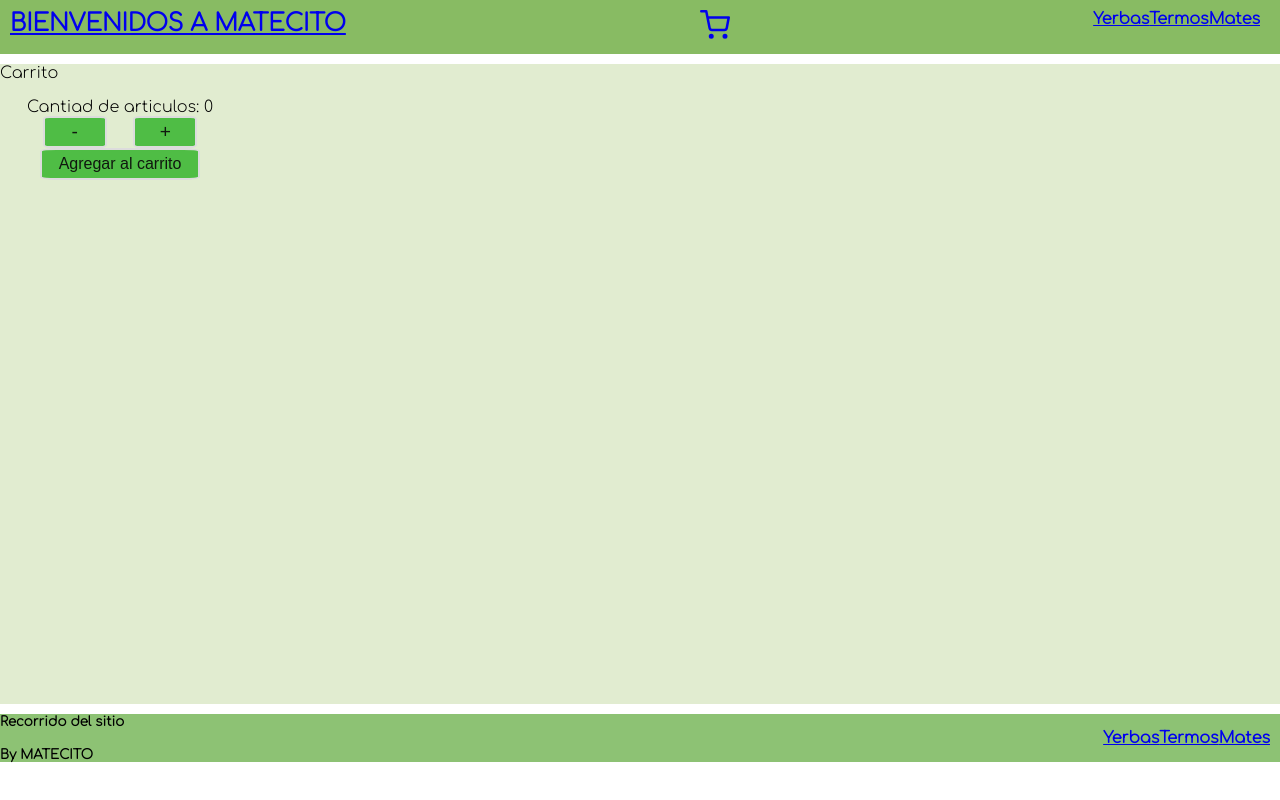
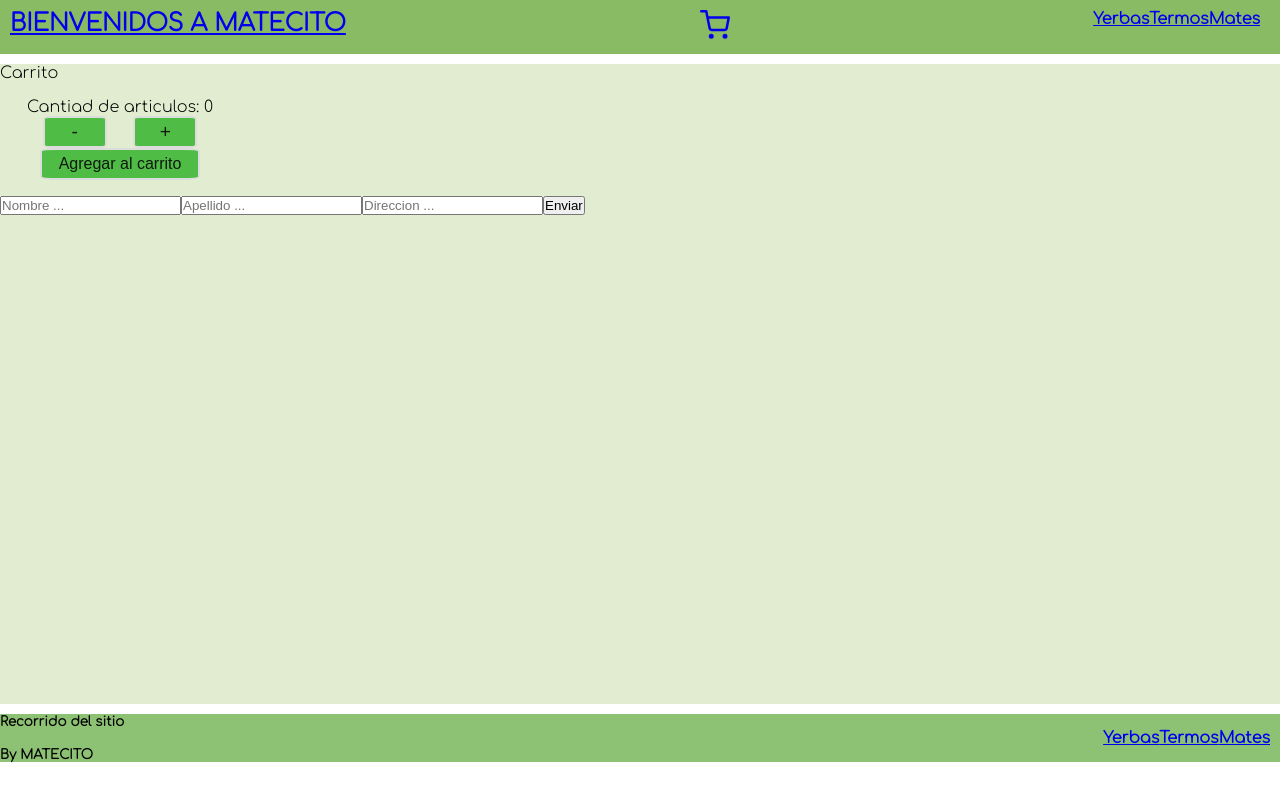
Before and after one commit to macarenazamar/matecito, a React (Create React App) app: page /carrito in a window 1280 px wide. Built offline with nearby package versions, Linux system fonts and the light colour scheme.

Commit message:
Creando Formulario

```diff
--- /dev/null
+++ b/src/components/Formulario/Formulario.jsx
@@ -0,0 +1,55 @@
+import React from 'react'
+import { useState } from 'react'
+
+const Formulario = () => {
+    const [nombre, setNombre] = useState('');
+    const [apellido, setApellido] = useState('');
+    const [direccion, setDireccion] = useState('');
+
+    const handleSubmit = (event) =>{
+        event.preventDefault();
+        console.log(nombre, apellido, direccion)
+    }
+
+    const handleChangeNombre = (event) => {
+        setNombre(event.target.value);
+    }
+
+    const handleChangeApellido = (event) => {
+        setApellido(event.target.value);
+    }
+
+    const handleChangeDireccion = (event) => {
+        setDireccion(event.target.value);
+    }
+  return (
+    <div>
+        <form action='' onSubmit={handleSubmit}>
+            <input
+                value={nombre}
+                onChange={handleChangeNombre}
+                type="text"
+                placeholder="Nombre ..."
+                name="nombre"
+            />
+            <input
+                value={apellido}
+                onChange={handleChangeApellido}
+                type="text"
+                placeholder="Apellido ..."
+                name="apellido"
+            />
+            <input
+                value={direccion}
+                onChange={handleChangeDireccion}
+                type="text"
+                placeholder="Direccion ..."
+                name="direccion"
+            />
+            <button>Enviar</button>
+        </form>
+    </div>
+  )
+}
+
+export default Formulario
--- a/src/components/carrito/Carrito.jsx
+++ b/src/components/carrito/Carrito.jsx
@@ -1,4 +1,5 @@
 import React from 'react'
+import Formulario from '../Formulario/Formulario';
 //import CartWidget from '../CartWidget/CartWidget'
 import ItemCounter from '../ItemCounter/ItemCounter';
 
@@ -10,6 +11,7 @@ const Carrito = () => {
     <div>
         Carrito
         <ItemCounter initial={0} stock={5} onAdd={onAdd}/>
+        <Formulario/>
     </div>
   )
 }
```
Also changed, not shown: src/components/Formulario/formulario.css (added).
